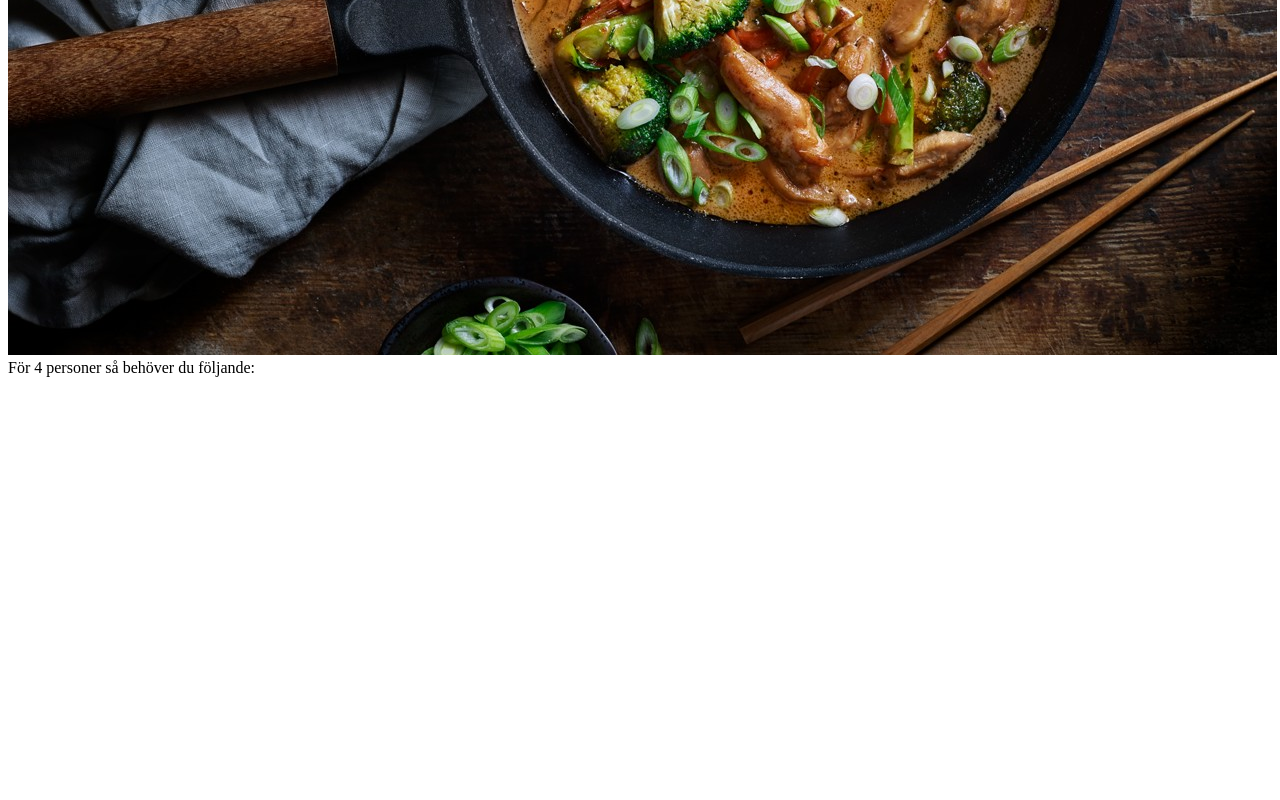
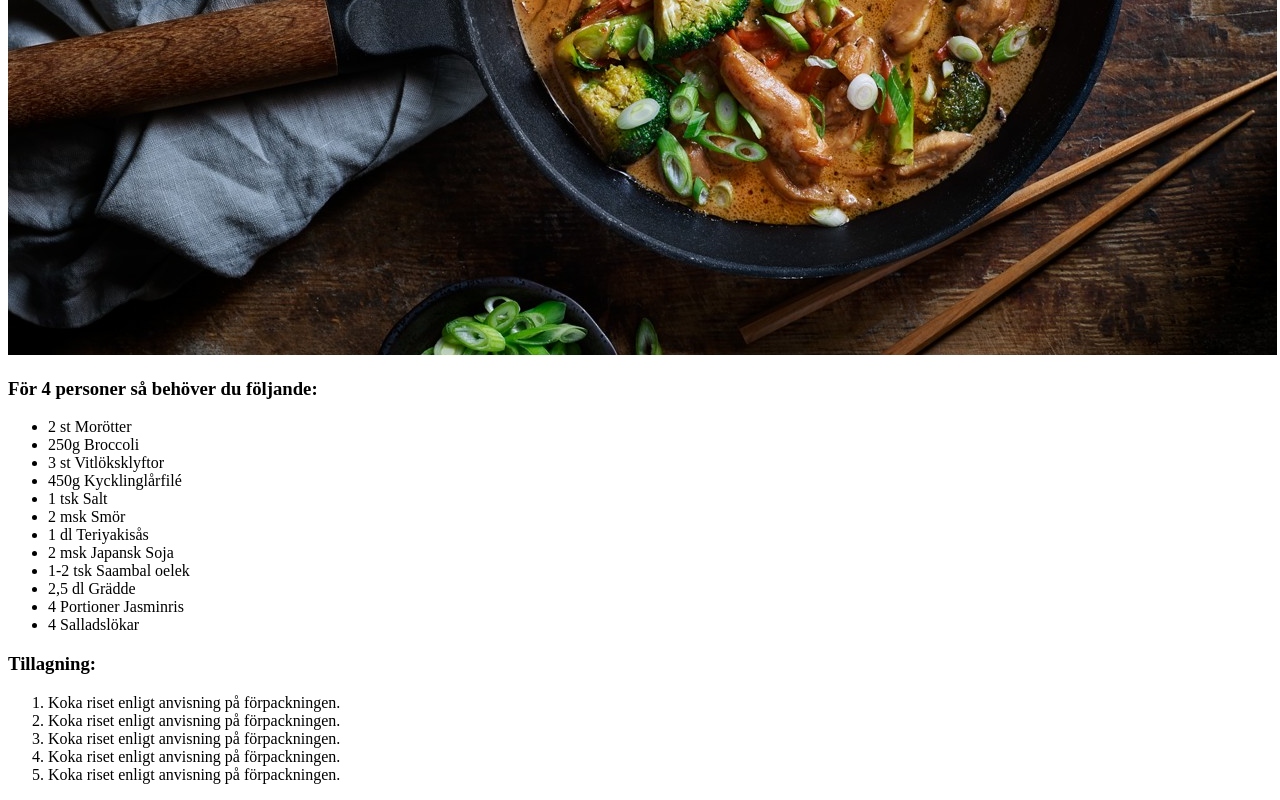
Before and after one commit to KerrikTheCleric/recept, a plain HTML site: page index.html in a window 1280 px wide. Shown: the part 487-1287 px from the top of the page. Before the commit the page ends 872 px from the top, so only its background shows below. Drawn offline with Linux system fonts and the light colour scheme.

Commit message:
Ingredienser.

```diff
--- a/index.html
+++ b/index.html
@@ -10,6 +10,33 @@
     <h1>Teriyakikyckling</h1>
     <h2>Ett kul recept jag har delat med familj och vänner.</h2>
     <img src="teriyakikyckling.jpg" alt="teriyakikyckling.jpg">
-    <article>För 4 personer så behöver du följande:</article>
+
+
+
+
+    <h3>För 4 personer så behöver du följande:</h3>
+    <ul>
+        <li>2 st Morötter</li>
+        <li>250g Broccoli</li>
+        <li>3 st Vitlöksklyftor</li>
+        <li>450g Kycklinglårfilé</li>
+        <li>1 tsk Salt</li>
+        <li>2 msk Smör</li>
+        <li>1 dl Teriyakisås</li>
+        <li>2 msk Japansk Soja</li>
+        <li>1-2 tsk Saambal oelek</li>
+        <li>2,5 dl Grädde</li>
+        <li>4 Portioner Jasminris</li>
+        <li>4 Salladslökar</li>
+    </ul>
+    <h3>Tillagning:</h3>
+    <ol>
+        <li>Koka riset enligt anvisning på förpackningen.</li>
+        <li>Koka riset enligt anvisning på förpackningen.</li>
+        <li>Koka riset enligt anvisning på förpackningen.</li>
+        <li>Koka riset enligt anvisning på förpackningen.</li>
+        <li>Koka riset enligt anvisning på förpackningen.</li>
+
+    </ol>
 </body>
 </html>
```
